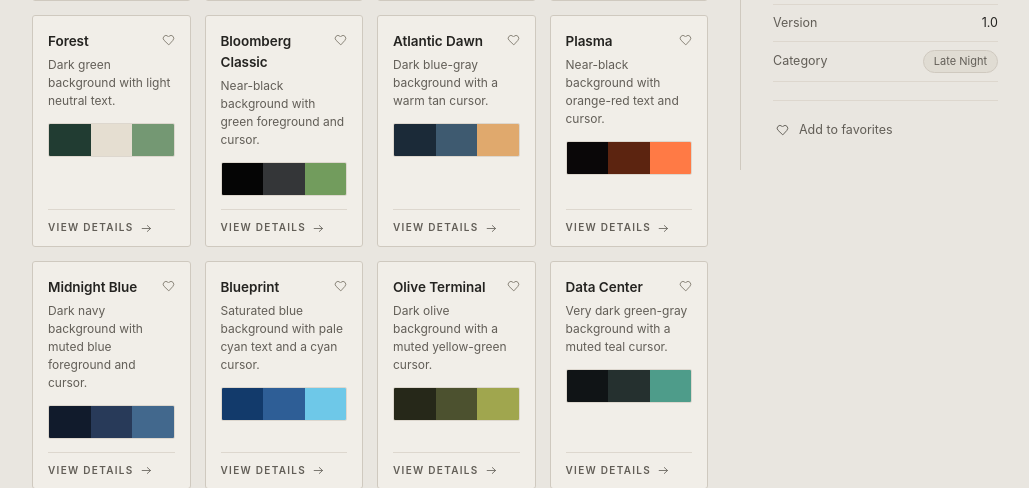
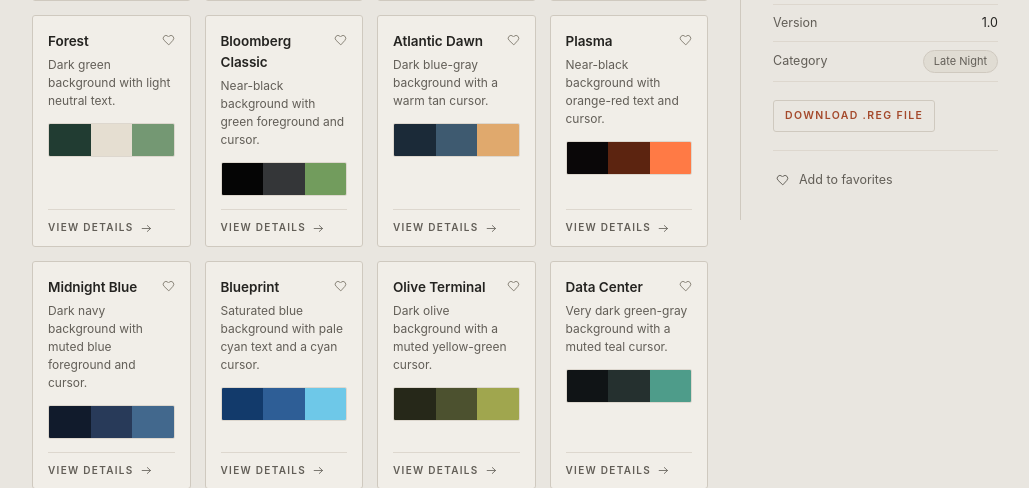
Before and after one commit to danielgavin-code/TerminalPalette, a Flask app: page / in a window 1280 px wide. Shown: the part 966-1454 px from the top of the page, without its empty margins (250-1279 px from the left). Run offline with Flask 3, Linux system fonts and the light colour scheme.

Commit message:
Add .reg download for PuTTY sessions

```diff
--- /dev/null
+++ b/app/putty.py
@@ -0,0 +1,88 @@
+"""PuTTY session registry file generation.
+
+Built in memory from the theme data on every request — nothing is written to
+disk and nothing is cached.
+
+The site's premise is three functional colours per theme, so only PuTTY's six
+foreground/background/cursor slots are theme-driven. Colour6 through Colour21
+are PuTTY's own ANSI defaults, reproduced verbatim: inventing an ANSI ramp
+from a three-colour palette would be guesswork.
+"""
+
+# .reg files are a Windows format; regedit expects CRLF regardless of the
+# platform that produced the file.
+CRLF = "\r\n"
+
+REG_HEADER = "Windows Registry Editor Version 5.00"
+SESSIONS_KEY = r"HKEY_CURRENT_USER\Software\SimonTatham\PuTTY\Sessions"
+
+# PuTTY's defaults for Colour6-21, in PuTTY's own order: ANSI black, black
+# bold, red, red bold, green, green bold, yellow, yellow bold, blue, blue
+# bold, magenta, magenta bold, cyan, cyan bold, white, white bold.
+ANSI_DEFAULTS = (
+    "0,0,0", "85,85,85",
+    "187,0,0", "255,85,85",
+    "0,187,0", "85,255,85",
+    "187,187,0", "255,255,85",
+    "0,0,187", "85,85,255",
+    "187,0,187", "255,85,255",
+    "0,187,187", "85,255,255",
+    "187,187,187", "255,255,255",
+)
+
+
+def munge(name):
+    """Escape a session name the way PuTTY's own mungestr() does.
+
+    PuTTY percent-escapes space, backslash, asterisk, question mark, percent,
+    anything outside printable ASCII, and a leading dot. Everything else is
+    passed through, so "Cape Cod Morning" becomes "Cape%20Cod%20Morning".
+    """
+    out = []
+    for i, ch in enumerate(name):
+        unsafe = (
+            ch in " \\*?%"
+            or ch < " " or ch > "~"
+            or (ch == "." and i == 0)
+        )
+        out.append("%%%02X" % ord(ch) if unsafe else ch)
+    return "".join(out)
+
+
+def _rgb(colour):
+    """A theme colour as PuTTY's decimal "r,g,b" string."""
+    return "{},{},{}".format(*colour["rgb"])
+
+
+def colour_values(theme):
+    """Colour0-21 for a theme, in order.
+
+    Colour0/1  foreground, normal and bold
+    Colour2/3  background, normal and bold
+    Colour4    cursor text — the background, so the character under the
+               cursor stays legible against the cursor block
+    Colour5    cursor
+    """
+    fg = _rgb(theme["foreground"])
+    bg = _rgb(theme["background"])
+    cursor = _rgb(theme["cursor"])
+    return (fg, fg, bg, bg, bg, cursor) + ANSI_DEFAULTS
+
+
+def reg_for_theme(theme):
+    """The complete .reg file for one theme, as a str with CRLF endings."""
+    lines = [
+        REG_HEADER,
+        "",
+        "[{}\\{}]".format(SESSIONS_KEY, munge(theme["name"])),
+    ]
+    lines += ['"Colour{}"="{}"'.format(i, value)
+              for i, value in enumerate(colour_values(theme))]
+    # regedit wants a trailing blank line after the last value.
+    lines.append("")
+    return CRLF.join(lines)
+
+
+def reg_filename(theme):
+    """Download filename, e.g. "cape-cod-morning.reg"."""
+    return "{}.reg".format(theme["id"])
--- a/app/routes.py
+++ b/app/routes.py
@@ -1,7 +1,8 @@
 """Routes for TerminalPalette."""
 
-from flask import Blueprint, render_template
+from flask import Blueprint, Response, abort, render_template
 
+from app.putty import reg_filename, reg_for_theme
 from app.themes import active_themes, build_moods, initial_theme
 
 main = Blueprint("main", __name__)
@@ -15,3 +16,25 @@
         moods=build_moods(),
         initial=initial_theme(),
     )
+
+
+@main.route("/themes/<theme_id>.reg")
+def theme_reg(theme_id):
+    """A PuTTY session registry file for one theme.
+
+    Only active themes are downloadable — the set the page can offer. The
+    body is built per request and held in memory; nothing is written to disk.
+    """
+    theme = next((t for t in active_themes() if t["id"] == theme_id), None)
+    if theme is None:
+        abort(404)
+
+    return Response(
+        reg_for_theme(theme),
+        mimetype="application/octet-stream",
+        headers={
+            "Content-Disposition":
+                'attachment; filename="{}"'.format(reg_filename(theme)),
+            "Cache-Control": "no-store",
+        },
+    )
--- a/app/static/css/styles.css
+++ b/app/static/css/styles.css
@@ -780,6 +780,32 @@
   color: var(--text-2);
 }
 
+/* Quiet bordered control, same convention as .page-btn: rust only on the
+   label, no fill. align-self keeps it at its content width — .details is a
+   flex column, which would otherwise stretch it across the panel. No margin:
+   the column's 18px gap sets the rhythm. Focus falls through to the global
+   :focus-visible ring. */
+.download-btn {
+  align-self: start;
+  display: inline-flex;
+  align-items: center;
+  padding: 7px 11px;
+  border: 1px solid var(--border);
+  border-radius: 3px;
+  font-size: 10.5px;
+  font-weight: 600;
+  letter-spacing: .13em;
+  text-transform: uppercase;
+  text-decoration: none;
+  color: var(--accent);
+  transition: color .15s ease, border-color .15s ease, background-color .15s ease;
+}
+.download-btn:hover {
+  color: var(--accent-hover);
+  border-color: var(--border-hover);
+  background: var(--active);
+}
+
 .details-fav { margin-top: auto; padding-top: 14px; border-top: 1px solid var(--border-subtle); }
 .fav-toggle {
   display: inline-flex;
--- a/app/static/js/app.js
+++ b/app/static/js/app.js
@@ -26,6 +26,7 @@
     created:    document.getElementById('detail-created'),
     inspired:   document.getElementById('detail-inspired'),
     version:    document.getElementById('detail-version'),
+    download:   document.getElementById('detail-download'),
     detailFav:  document.getElementById('detail-fav'),
     favLabel:   document.getElementById('detail-fav-label'),
     favCount:   document.getElementById('favorite-count'),
@@ -173,6 +174,7 @@
     if (el.version) { el.version.textContent = theme.version; }
 
     renderColors(theme);
+    renderDownload(theme);
 
     // Terminals
     applyTerminal(el.terminal, theme, '--term-bg', '--term-fg', '--term-green');
@@ -204,6 +206,20 @@
         if (node) { node.textContent = String(colour.rgb[i]); }
       });
     });
+  }
+
+  /* ------------------------------------------------ download ---- */
+
+  // The URL shape comes from the template's url_for, so the route lives in
+  // routes.py alone and is never spelled out in JavaScript.
+  var DOWNLOAD_TEMPLATE = el.download
+    ? el.download.getAttribute('data-url-template')
+    : null;
+
+  function renderDownload(theme) {
+    if (!el.download || !DOWNLOAD_TEMPLATE) { return; }
+    el.download.href = DOWNLOAD_TEMPLATE.replace('__ID__', encodeURIComponent(theme.id));
+    el.download.setAttribute('aria-label', 'Download .reg file for ' + theme.name);
   }
 
   function applyTerminal(node, theme, bgVar, fgVar, accentVar) {
--- a/app/templates/index.html
+++ b/app/templates/index.html
@@ -288,6 +288,16 @@
       </dl>
     </section>
 
+    {# An anchor, not a button: the download works without JavaScript, and
+       app.js only re-points it when the selection changes. #}
+    <a class="download-btn" id="detail-download"
+       href="{{ url_for('main.theme_reg', theme_id=initial.id) }}"
+       data-url-template="{{ url_for('main.theme_reg', theme_id='__ID__') }}"
+       download
+       aria-label="Download .reg file for {{ initial.name }}">
+      Download .reg file
+    </a>
+
     <div class="details-fav">
       <button type="button" class="fav-toggle" id="detail-fav" aria-pressed="false">
         <svg class="icon icon-sm" aria-hidden="true"><use href="#i-heart"/></svg>
```
